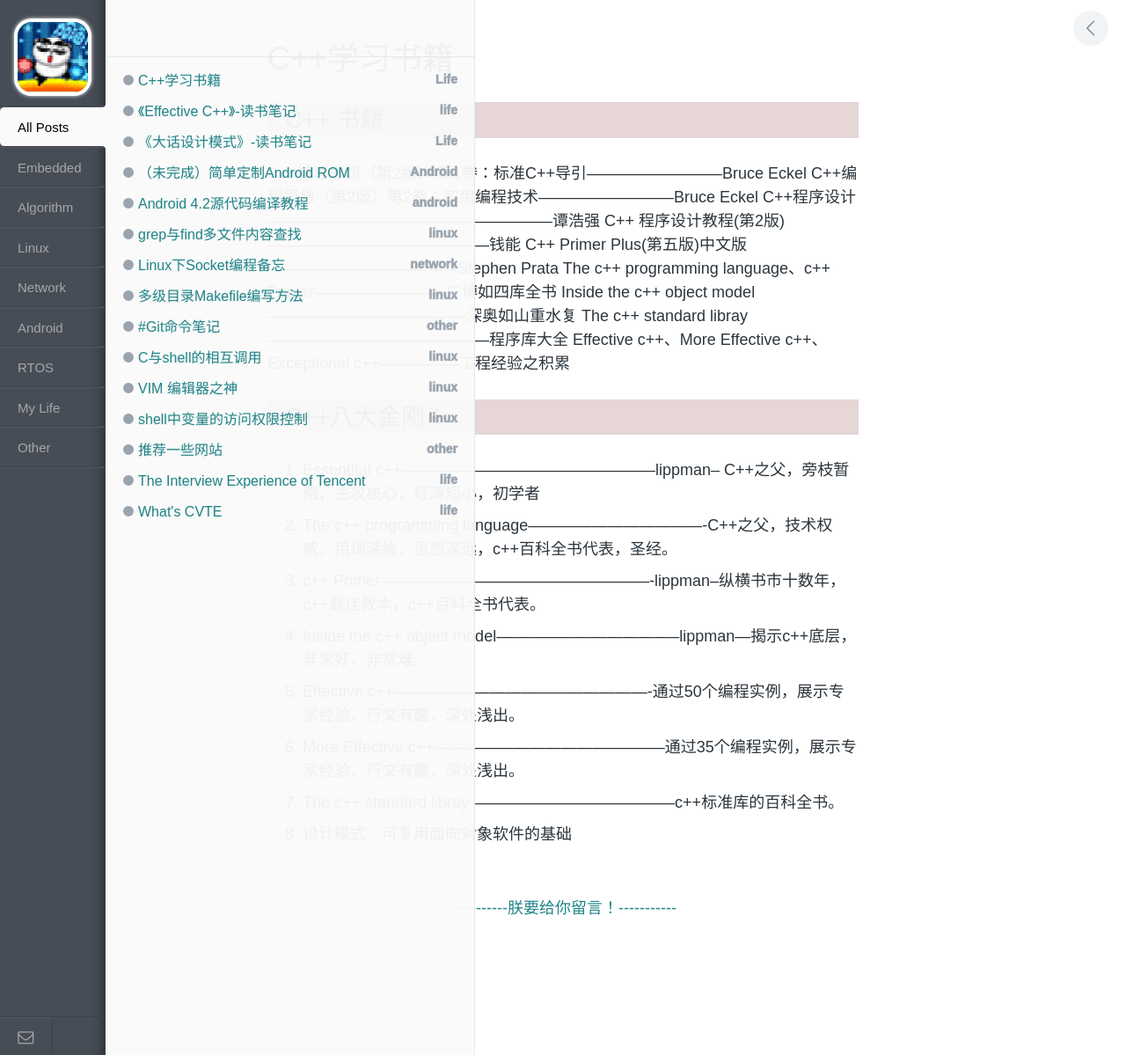
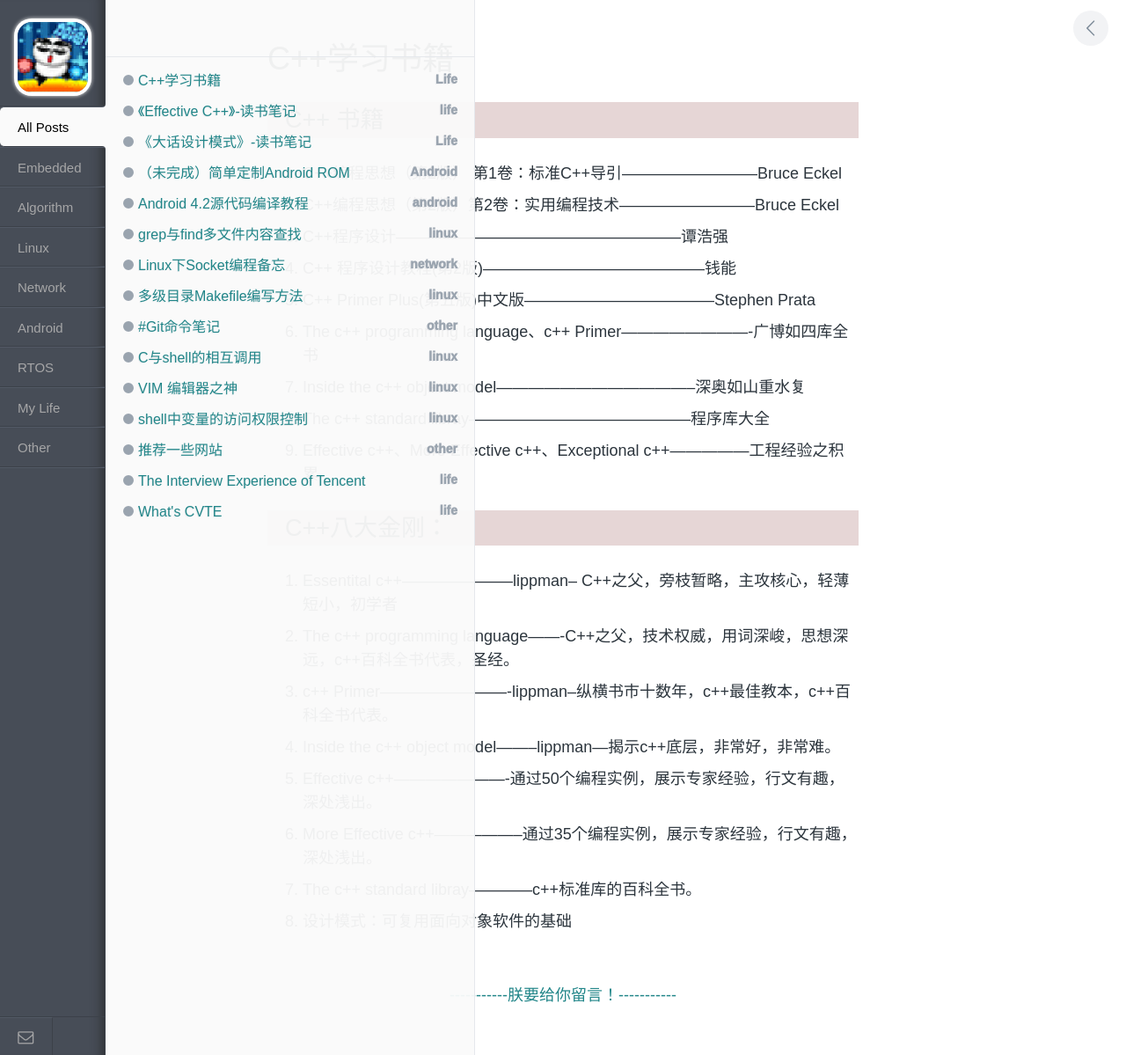
Before and after one commit to xnzaa/xnzaa.github.io, a Jekyll site: the page built from _posts/2016-04-05- C++学习书籍.md, in a window 1280 px wide. Shown: the whole page at 88% size. Built offline with Jekyll 4.4.1, drawn with Linux system fonts in a browser that asks for light colours; comment, search, counter and statistics services are not loaded; some of the changed lines change nothing that is shown.

Commit message:
修改C++书籍

```diff
--- a/_posts/2016-04-05- C++学习书籍.md
+++ b/_posts/2016-04-05- C++学习书籍.md
@@ -7,22 +7,22 @@
 
 ## C++ 书籍
 
-C++编程思想（第2版） 第1卷：标准C++导引--------------------------Bruce Eckel
-C++编程思想（第2版）第2卷：实用编程技术--------------------------Bruce Eckel
-C++程序设计------------------------------------------------------谭浩强
-C++ 程序设计教程(第2版)------------------------------------------钱能
-C++ Primer Plus(第五版)中文版------------------------------------Stephen Prata
-The c++ programming language、c++ Primer-------------------------广博如四库全书
-Inside the c++ object model--------------------------------------深奥如山重水复
-The c++ standard libray------------------------------------------程序库大全
-Effective c++、More Effective c++、Exceptional c++---------------工程经验之积累
+1. C++编程思想（第2版） 第1卷：标准C++导引--------------------------Bruce Eckel
+2. C++编程思想（第2版）第2卷：实用编程技术--------------------------Bruce Eckel
+3. C++程序设计------------------------------------------------------谭浩强
+4. C++ 程序设计教程(第2版)------------------------------------------钱能
+5. C++ Primer Plus(第五版)中文版------------------------------------Stephen Prata
+6. The c++ programming language、c++ Primer-------------------------广博如四库全书
+7. Inside the c++ object model--------------------------------------深奥如山重水复
+8. The c++ standard libray------------------------------------------程序库大全
+9. Effective c++、More Effective c++、Exceptional c++---------------工程经验之积累
 
 ## C++八大金刚：
-1. Essentital c++------------------------------------------------lippman-- C++之父，旁枝暂略，主攻核心，轻薄短小，初学者
-2. The c++ programming language----------------------------------C++之父，技术权威，用词深峻，思想深远，c++百科全书代表，圣经。
-3. c++ Primer----------------------------------------------------lippman--纵横书市十数年，c++最佳教本，c++百科全书代表。
-4. Inside the c++ object model-----------------------------------lippman---揭示c++底层，非常好，非常难。
-5. Effective c++-------------------------------------------------通过50个编程实例，展示专家经验，行文有趣，深处浅出。
-6. More Effective c++--------------------------------------------通过35个编程实例，展示专家经验，行文有趣，深处浅出。
-7. The c++ standard libray---------------------------------------c++标准库的百科全书。
+1. Essentital c++---------------------lippman-- C++之父，旁枝暂略，主攻核心，轻薄短小，初学者
+2. The c++ programming language-------C++之父，技术权威，用词深峻，思想深远，c++百科全书代表，圣经。
+3. c++ Primer-------------------------lippman--纵横书市十数年，c++最佳教本，c++百科全书代表。
+4. Inside the c++ object model--------lippman---揭示c++底层，非常好，非常难。
+5. Effective c++----------------------通过50个编程实例，展示专家经验，行文有趣，深处浅出。
+6. More Effective c++-----------------通过35个编程实例，展示专家经验，行文有趣，深处浅出。
+7. The c++ standard libray------------c++标准库的百科全书。
 8. 设计模式：可复用面向对象软件的基础
```
